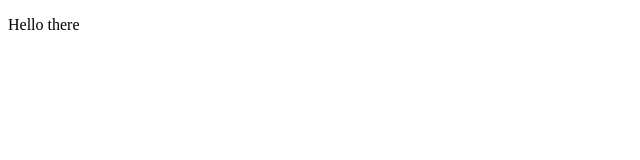
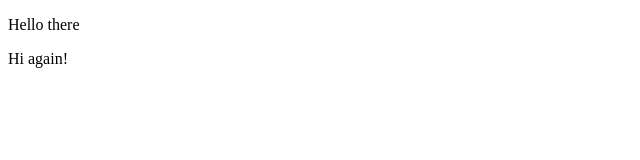
Before and after one commit to cimared/examples, a plain HTML site: page index.html in a window 1280 px wide. Shown: the full height of the page, 0-640 px from the left. Drawn offline with Linux system fonts and the light colour scheme.

Commit message:
Update index.html
Other changes

```diff
--- a/index.html
+++ b/index.html
@@ -5,5 +5,6 @@
   </head>
   <body>
     <p>Hello there</p>
+    <p>Hi again!</p>
   </body>
 </html>
```
